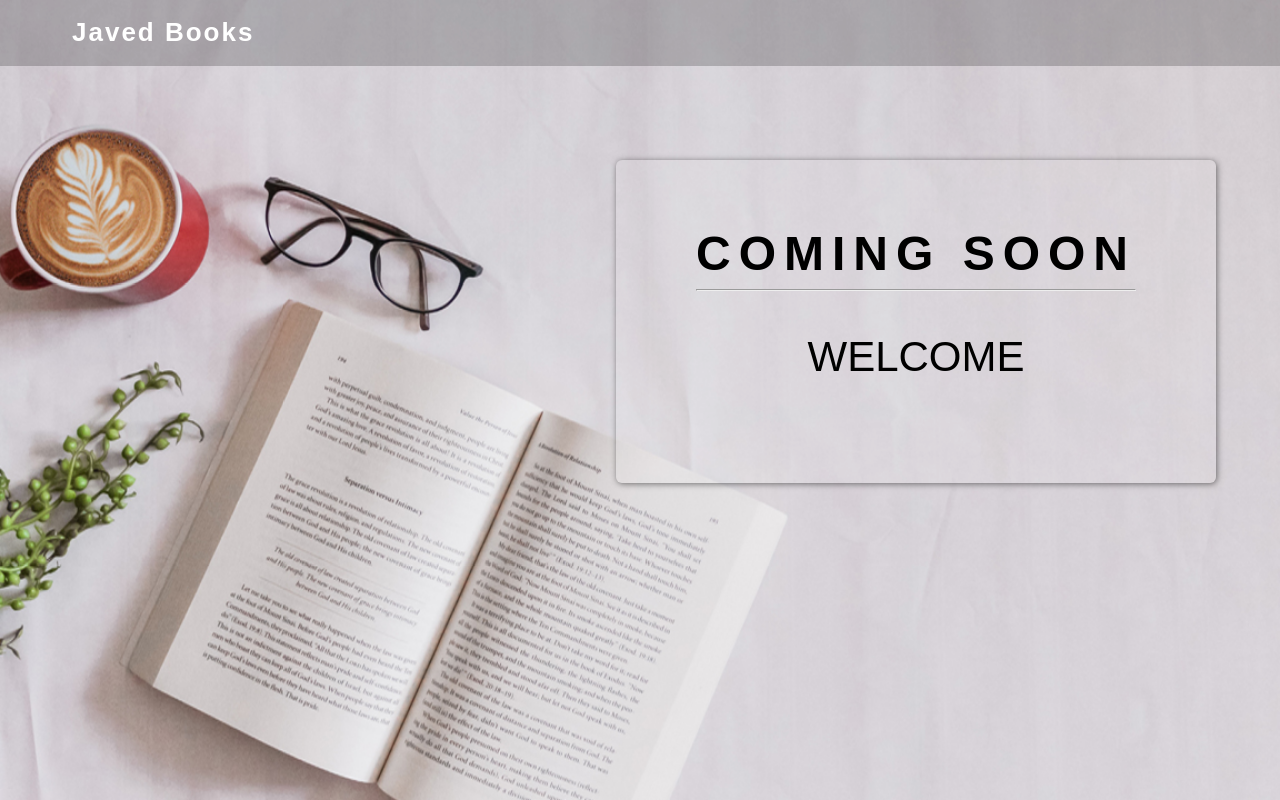
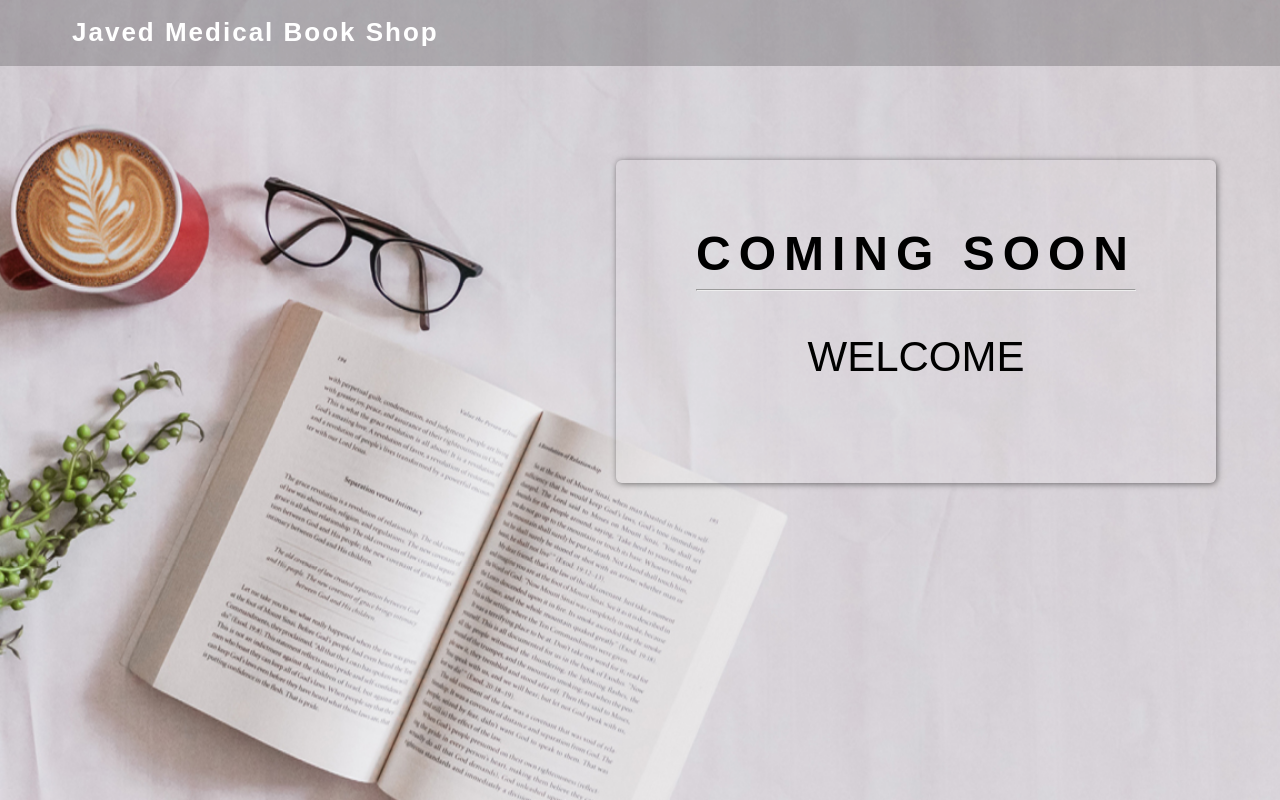
Before and after one commit to hamzaali911/ComingSoon, a plain HTML site: page index.html in a window 1280 px wide. Drawn offline with Linux system fonts and the light colour scheme.

Commit message:
Update index.html

```diff
--- a/index.html
+++ b/index.html
@@ -10,7 +10,7 @@
 <body>
 
 	<div class="logo">
-		<h1>Javed Books</h1>
+		<h1>Javed Medical Book Shop</h1>
 	</div>
 
 	<div class="bgbox">
```
